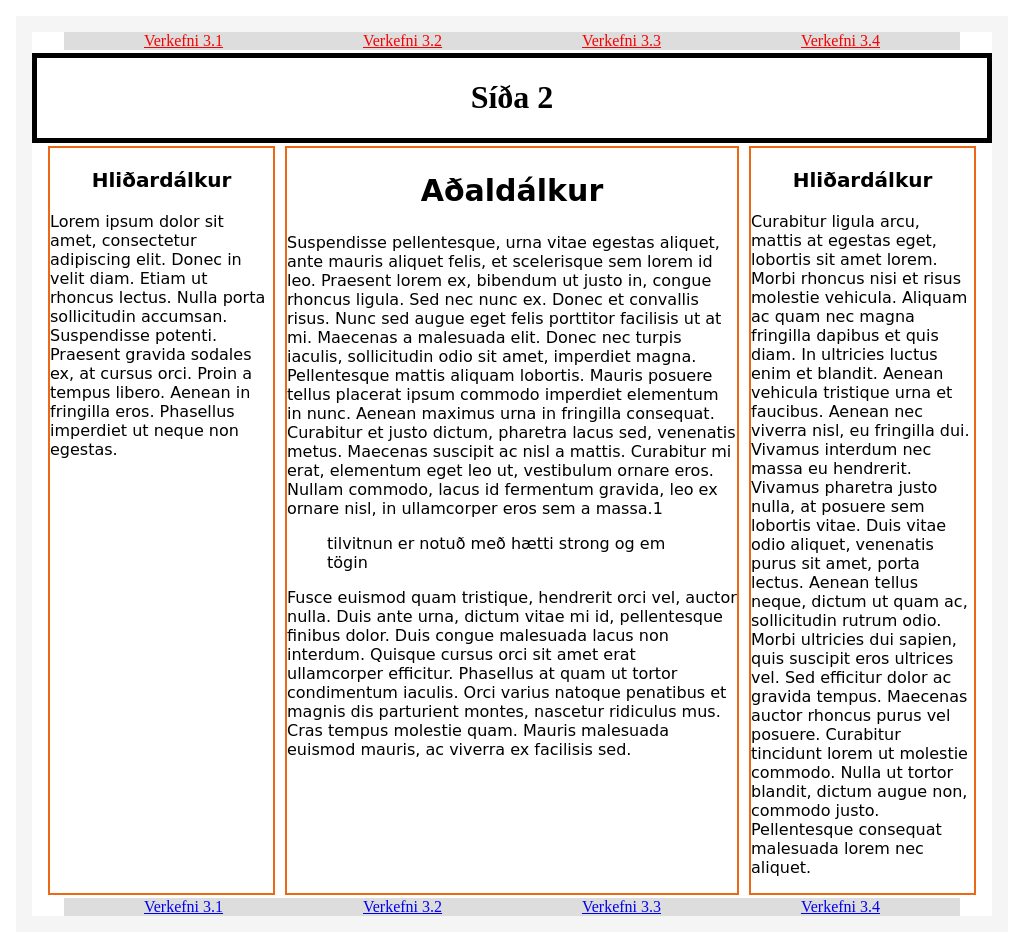
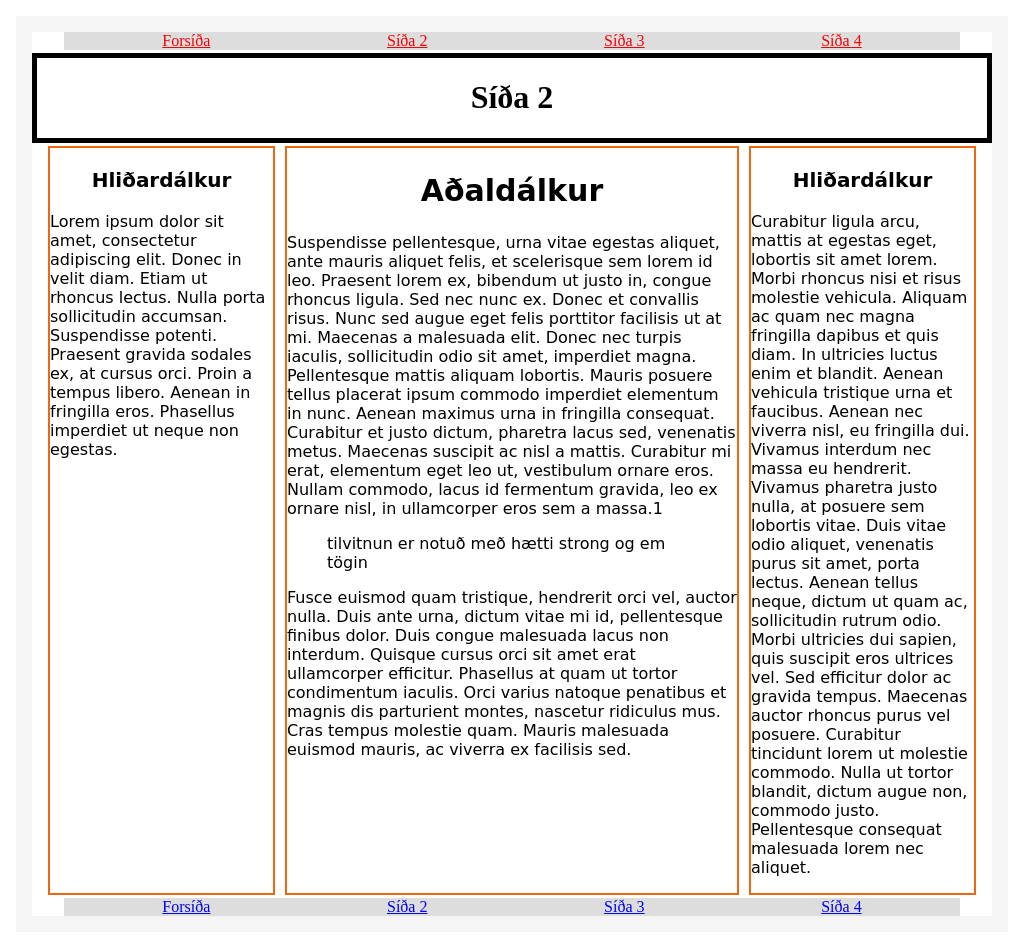
Before and after one commit to GraDa123/GraDa123.github.io, a plain HTML site: page Verkefni3/verk32.html in a window 1280 px wide. Shown: the whole page, without its empty margins (128-1151 px from the left). Drawn offline with Linux system fonts and the light colour scheme; a web font is replaced by a local one.

Commit message:
Add files via upload

```diff
--- a/Verkefni3/verk32.html
+++ b/Verkefni3/verk32.html
@@ -15,10 +15,10 @@
     </header>
     <nav class='topnav'>
         <ul class='topmenu'>
-            <li><a href='../verk31/' class='virkur'>Verkefni 3.1</a></li>
-            <li><a href='../verk32/' >Verkefni 3.2</a></li>
-            <li><a href='../verk33/' >Verkefni 3.3</a></li>
-            <li><a href='../verk34/' >Verkefni 3.4</a></li>
+            <li><a href='..Verkefni3/verk31/' class='virkur'>Forsíða</a></li>
+            <li><a href='..Verkefni3/verk32/' >Síða 2</a></li>
+            <li><a href='.Verkefni3/verk33/' >Síða 3</a></li>
+            <li><a href='.Verkefni3/verk34/' >Síða 4</a></li>
         </ul>
     </nav>
     <main class='main'>
@@ -39,10 +39,10 @@
     </main>
     <footer Class='foot'>
         <ul Class="footmenu">
-            <li><a href='../verk31/'>Verkefni 3.1</a></li>
-            <li><a href='../verk32/'>Verkefni 3.2</a></li>
-            <li><a href='../verk33/'>Verkefni 3.3</a></li>
-            <li><a href='../verk34/'>Verkefni 3.4</a></li>
+            <li><a href='.Verkefni3/verk31/'>Forsíða</a></li>
+            <li><a href='.Verkefni3/verk32/'>Síða 2</a></li>
+            <li><a href='.Verkefni3/verk33/'>Síða 3</a></li>
+            <li><a href='.Verkefni3/verk34/'>Síða 4</a></li>
         </ul>
     </footer>
 </body>
```
Also changed, not shown: Verkefni3/verk31.html (+8 -8 lines), Verkefni3/verk33.html (+8 -8 lines), Verkefni3/verk34.html (+8 -10 lines).
